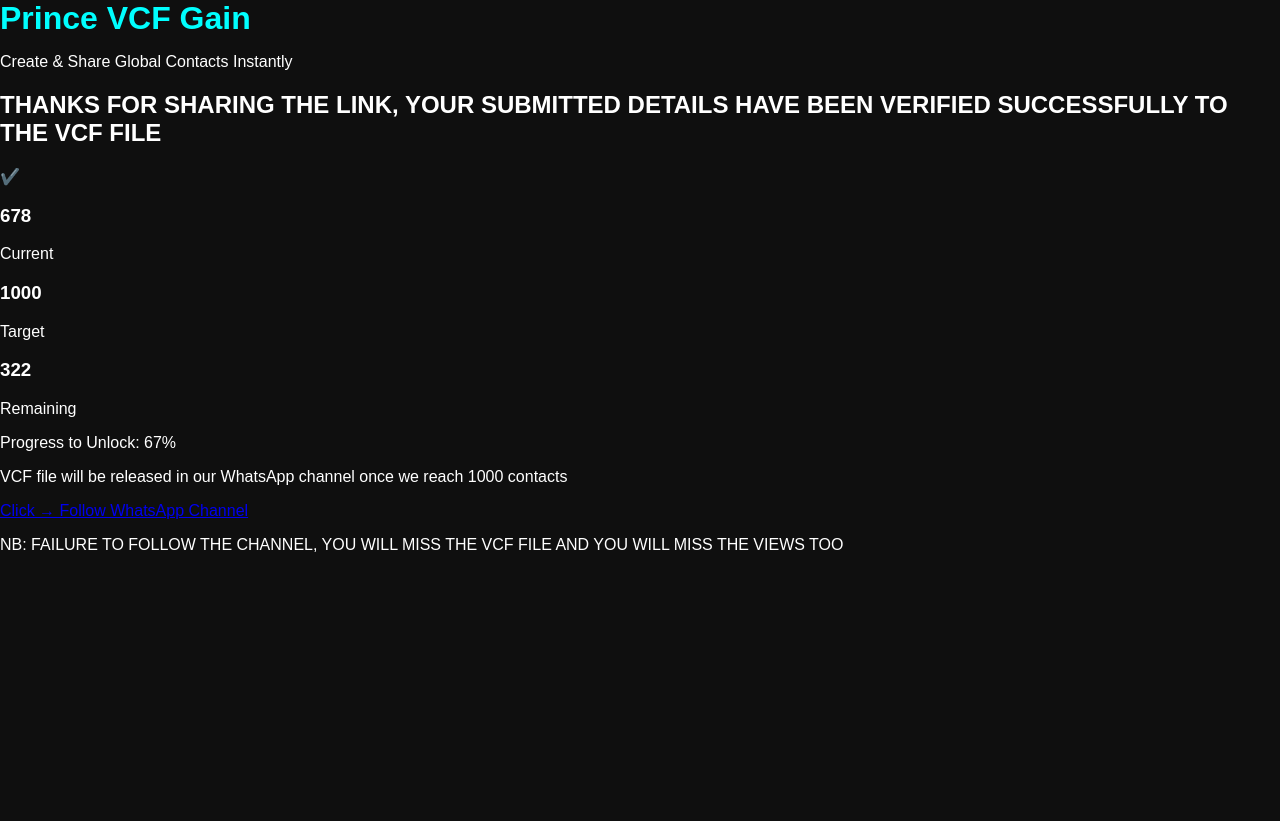
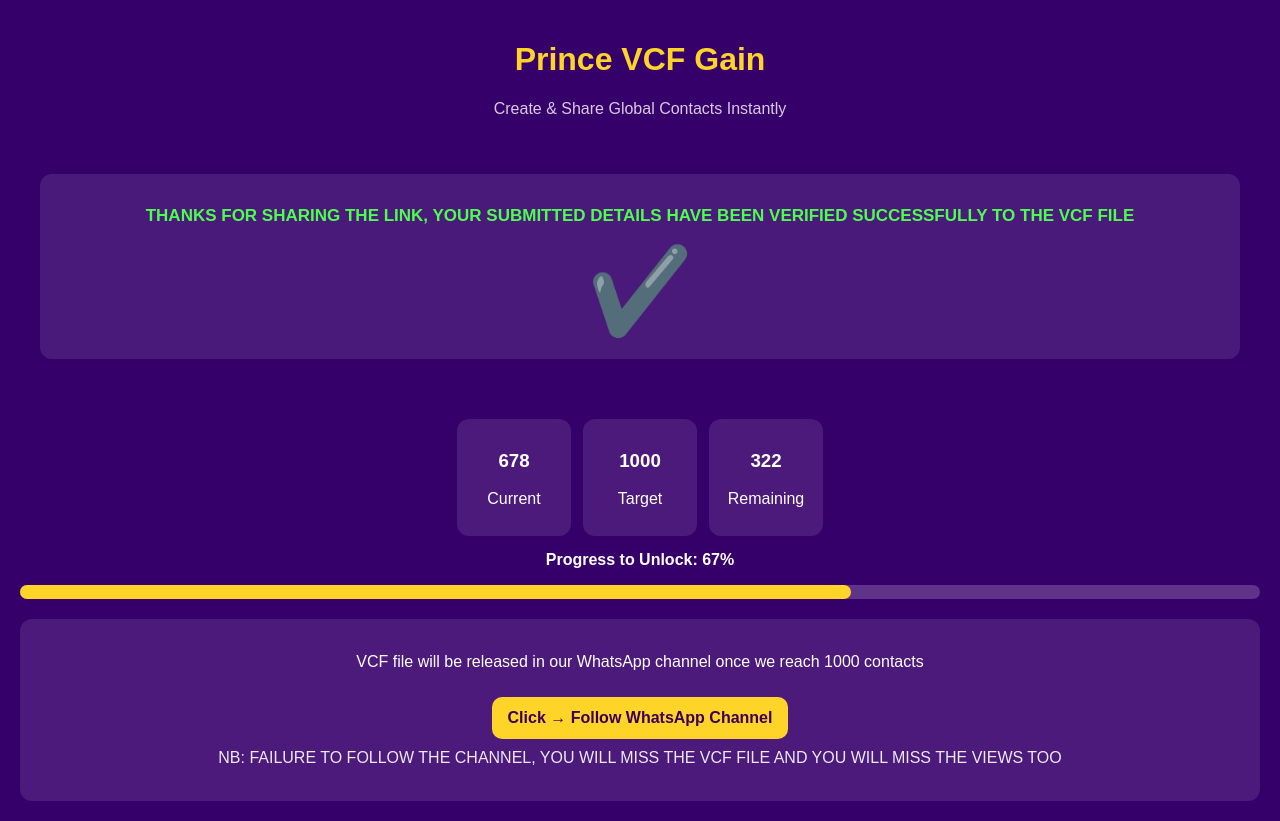
Before and after one commit to Glenn254/Verified-, a plain HTML site: page index.html in a window 1280 px wide. Before the commit the page ends 800 px from the top, so only its background shows below. Drawn offline with Linux system fonts and the light colour scheme.

Commit message:
Update style.css

```diff
--- a/style.css
+++ b/style.css
@@ -1,77 +1,108 @@
-/* General page styling */
+/* ORIGINAL DESIGN COLORS & STYLE REMAIN THE SAME */
 body {
+    background: #36006B;
     font-family: Arial, sans-serif;
-  background: #0f0f0f;
-  color: #fff;
+    color: white;
+    text-align: center;
     margin: 0;
     padding: 0;
 }
 
-/* Header section */
-header {
-  background: #111;
-  text-align: center;
-  padding: 15px 0;
-  border-bottom: 2px solid #0ff;
+.container {
+    padding: 20px;
 }
 
 h1 {
-  color: #0ff;
-  margin: 0;
+    font-size: 32px;
+    color: #FFD428;
 }
 
-/* Dashboard summary cards */
-.dashboard {
-  display: flex;
-  justify-content: space-around;
-  margin: 20px;
+.subtitle {
+    opacity: 0.8;
 }
 
-.card {
-  background: #1b1b1b;
+/* NEW SUCCESS BOX */
+.success-container {
+    text-align: center;
     padding: 20px;
-  border-radius: 10px;
-  text-align: center;
-  width: 30%;
 }
 
-.card h3 {
-  color: #0ff;
+.success-box {
+    background: rgba(255, 255, 255, 0.1);
+    padding: 18px;
+    border-radius: 12px;
+    margin: 20px 0;
+    backdrop-filter: blur(4px);
 }
 
-/* New order form and orders table */
-.new-order,
-.orders-list {
-  background: #1b1b1b;
-  margin: 20px;
-  padding: 20px;
-  border-radius: 10px;
+.success-text {
+    color: #4dff4d;
+    font-size: 17px;
+    font-weight: 600;
 }
 
-input, select, button {
-  padding: 10px;
-  margin: 5px;
-  border: none;
-  border-radius: 5px;
-  font-size: 14px;
+.success-icon {
+    font-size: 85px;
+    font-weight: bold;
+    color: #4dff4d;
+    margin-top: 15px;
 }
 
-button {
-  background: #0ff;
-  color: #000;
-  cursor: pointer;
+/* Stats */
+.stats {
+    display: flex;
+    justify-content: center;
+    gap: 12px;
+    margin-top: 20px;
+}
+
+.stat-box {
+    background: rgba(255, 255, 255, 0.1);
+    padding: 12px;
+    border-radius: 12px;
+    width: 90px;
+}
+
+.progress-label {
+    margin-top: 15px;
     font-weight: bold;
 }
 
-/* Table styling */
-table {
+.progress-bar {
     width: 100%;
-  border-collapse: collapse;
-  margin-top: 10px;
+    background: rgba(255,255,255,0.2);
+    border-radius: 50px;
+    height: 14px;
+    margin-top: 8px;
 }
 
-th, td {
-  padding: 10px;
-  border-bottom: 1px solid #333;
-  text-align: left;
+.progress {
+    width: 67%;
+    height: 100%;
+    background: #FFD428;
+    border-radius: 50px;
 }
+
+/* Button + Info */
+.info-box {
+    margin-top: 20px;
+    padding: 18px;
+    background: rgba(255,255,255,0.1);
+    border-radius: 12px;
+}
+
+.btn {
+    display: inline-block;
+    background: #FFD428;
+    color: #3a005a;
+    font-weight: bold;
+    padding: 12px 16px;
+    border-radius: 10px;
+    margin-top: 10px;
+    text-decoration: none;
+}
+
+.note {
+    margin-top: 10px;
+    opacity: 0.9;
+}
```
Lines whose indentation alone changed are shown as unchanged.
